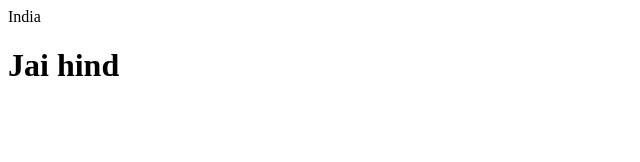
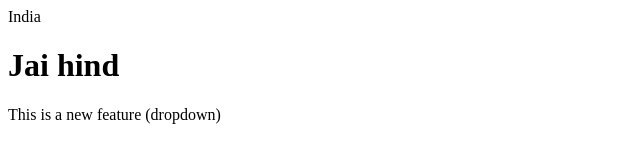
Before and after one commit to ayaz-alam2001/LocalRepo, a plain HTML site: page index.html in a window 1280 px wide. Shown: the whole page, without its empty margins (0-640 px from the left). Drawn offline with Linux system fonts and the light colour scheme.

Commit message:
dropdown

```diff
--- a/index.html
+++ b/index.html
@@ -1,2 +1,3 @@
 <p>India</p>
 <h1> Jai hind</h1>
+<p>This is a new feature (dropdown)</p>
```
